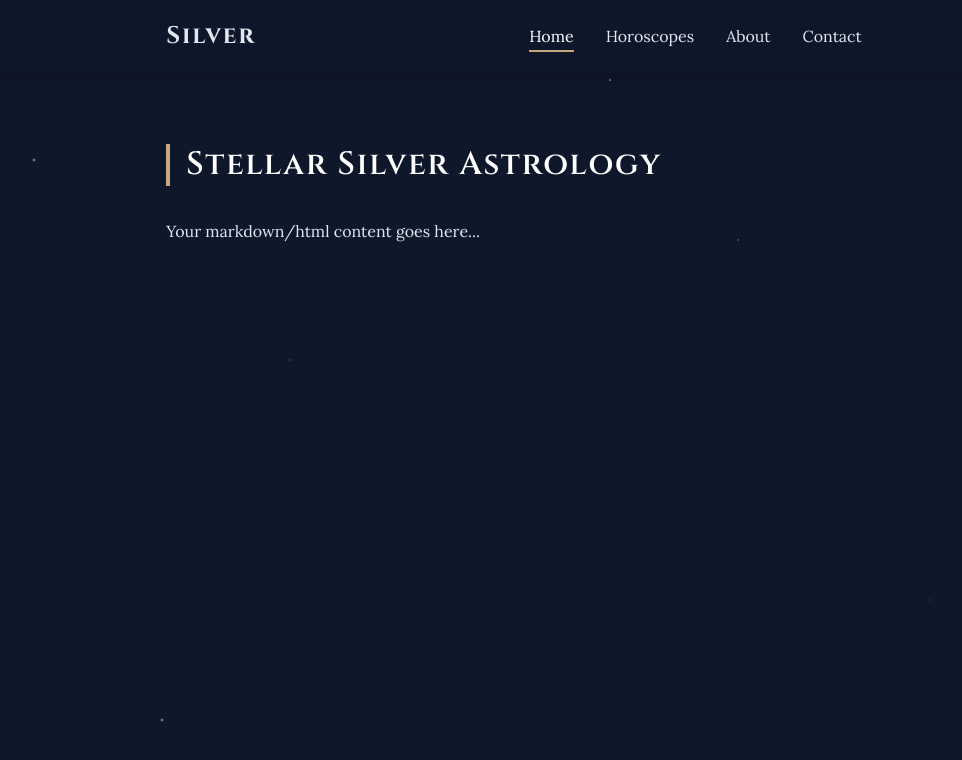
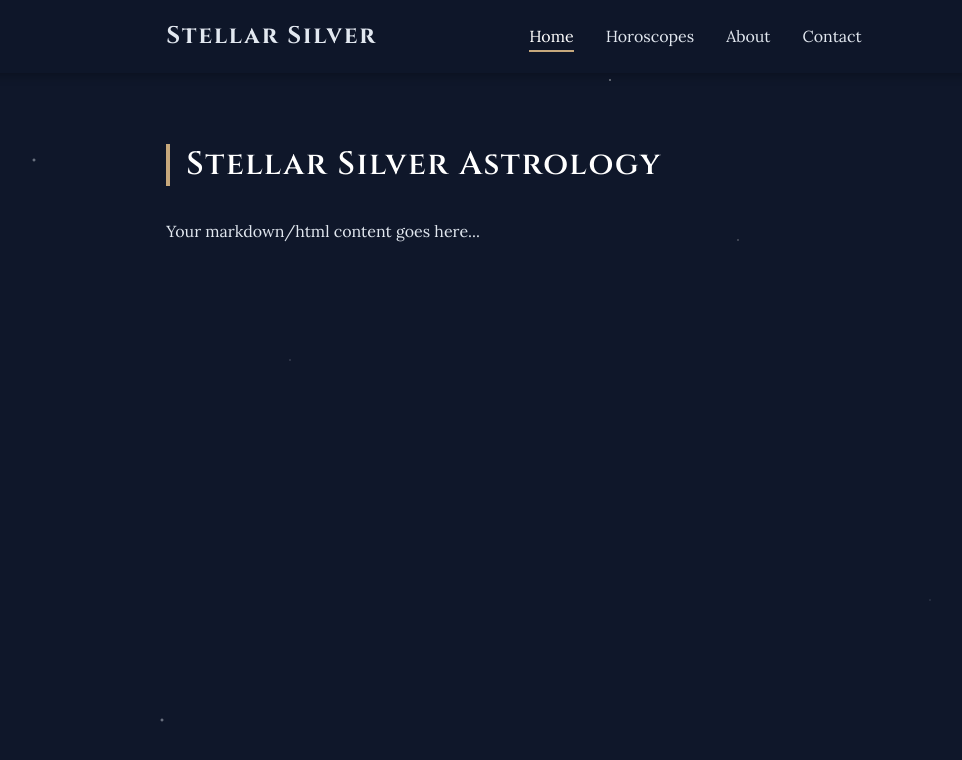
Before and after one commit to stellarsilver/stellarsilver.github.io, a plain HTML site: page index.html in a window 1280 px wide. Shown: the whole page, without its empty margins (158-1120 px from the left). Drawn offline with Linux system fonts and the light colour scheme.

Commit message:
Update logo text from 'Silver' to 'Stellar Silver'

```diff
--- a/index.html
+++ b/index.html
@@ -17,7 +17,7 @@
   <nav class="navbar">
     <div class="nav-container">
       <!-- Logo / Site Name -->
-      <a href="index.html" class="nav-logo">Silver</a>
+      <a href="index.html" class="nav-logo">Stellar Silver</a>
 
       <!-- Navigation Links -->
       <ul class="nav-links" id="navLinks">
```
